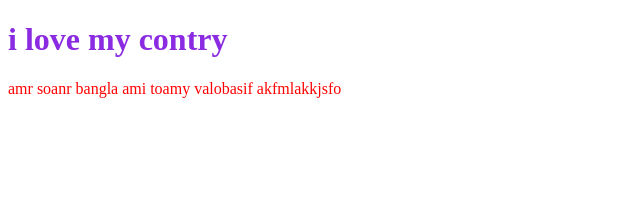
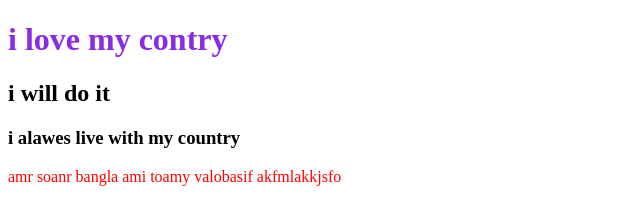
Before and after one commit to abusayeds/my-second-repo, a plain HTML site: page index.html in a window 1280 px wide. Shown: the whole page, without its empty margins (0-640 px from the left). Drawn offline with Linux system fonts and the light colour scheme.

Commit message:
first love

```diff
--- a/index.html
+++ b/index.html
@@ -9,6 +9,8 @@
 </head>
 <body>
     <h1>i love my contry</h1>
+    <h2>i will do it</h2>
+    <h3>i alawes live with my country</h3>
     <p>amr soanr bangla ami toamy valobasif akfmlakkjsfo </p>
 </body>
 </html>
```
